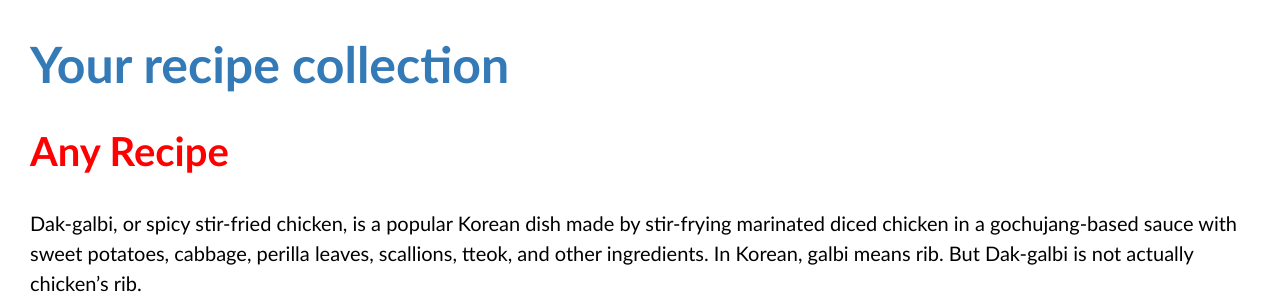
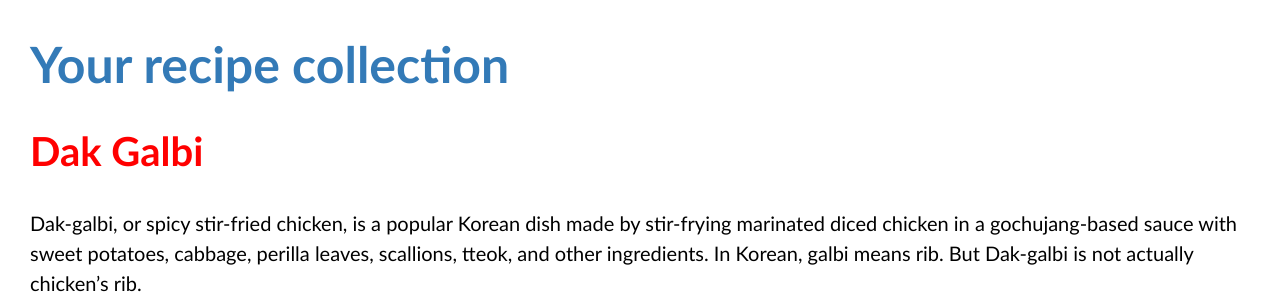
Before and after one commit to 16043417/16043417.github.io, a Jekyll site: the page built from _recipes/recipe4.markdown, in a window 1280 px wide, cut to the strip 0-294 px from the top of the page. Built offline with Jekyll 4.4.1, drawn with Linux system fonts in a browser that asks for light colours.

Commit message:
Recipe 4

```diff
--- a/_recipes/recipe4.markdown
+++ b/_recipes/recipe4.markdown
@@ -1,6 +1,6 @@
 ---
 layout: recipe
-title: Any Recipe
+title: Dak Galbi
 date: 2019-10-19
 excerpt_separator: <!--more-->
 published: true
```
